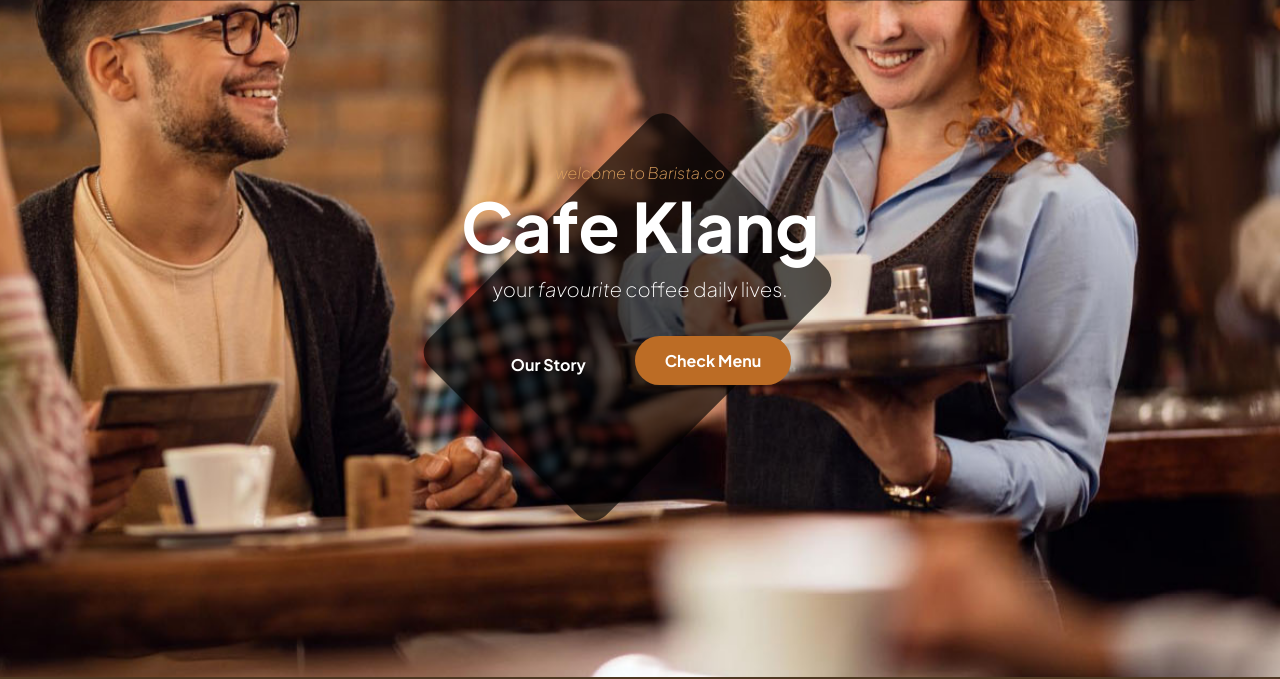
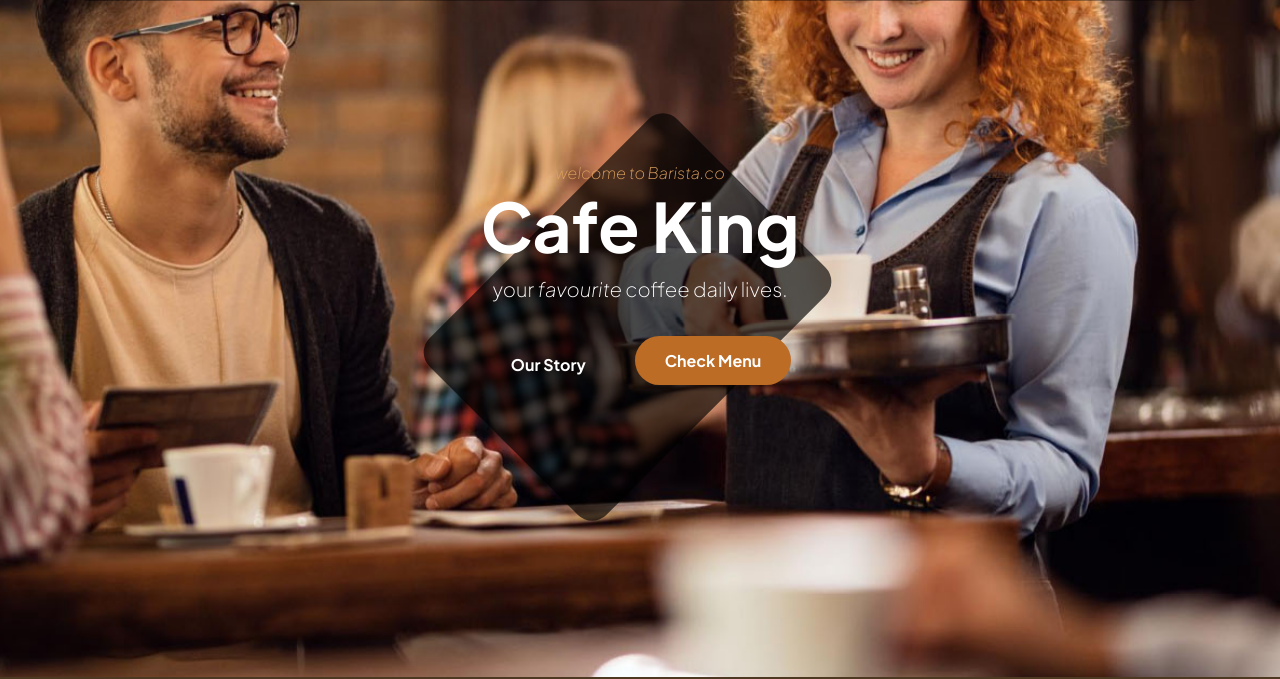
Before and after one commit to Nitesh-1508/website, a plain HTML site: page index.html in a window 1280 px wide. Shown: the part 123-802 px from the top of the page. Drawn offline with Linux system fonts and the light colour scheme.

Commit message:
Changet Klang with King

```diff
--- a/index.html
+++ b/index.html
@@ -91,7 +91,7 @@ Bootstrap 5 HTML CSS Template
                             <div class="col-lg-6 col-12 mx-auto">
                                 <em class="small-text">welcome to Barista.co</em>
 
-                                <h1>Cafe Klang</h1>
+                                <h1>Cafe King</h1>
 
                                 <p class="text-white mb-4 pb-lg-2">
                                     your <em>favourite</em> coffee daily lives.
```
